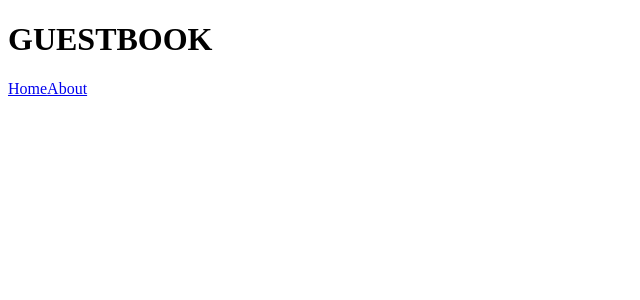
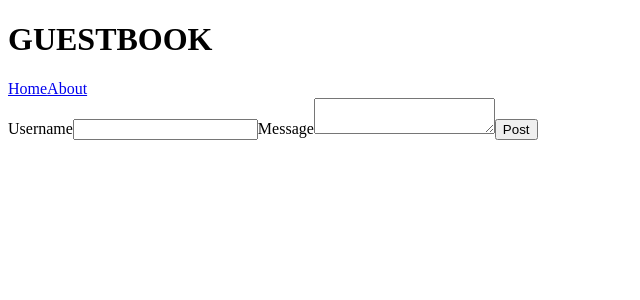
Before and after one commit to viniarski/FSReact, a React (Vite) app in the folder client/: page / in a window 1280 px wide. Shown: the top 300 px of the page, without its empty margins (0-640 px from the left). Built offline with nearby package versions, Linux system fonts and the light colour scheme.

Commit message:
add forms

```diff
--- /dev/null
+++ b/client/src/components/Form.jsx
@@ -0,0 +1,41 @@
+import React from 'react';
+import { useState } from 'react';
+
+export default function Form() {
+  const [formData, setFormData] = useState({ username: '', message: '' });
+
+  const handleChange = (e) => {
+    const { name, value } = e.target;
+    setFormData({ ...formData, [name]: value });
+  };
+
+  const handleSubmit = async (e) => {
+    e.preventDefault();
+    // TODO: form submission
+  };
+
+  return (
+    <div className="container">
+      <form onSubmit={handleSubmit}>
+        <label htmlFor="username">Username</label>
+        <input
+          type="text"
+          id="username"
+          name="username"
+          value={formData.username}
+          onChange={handleChange}
+          required
+        />
+        <label htmlFor="message">Message</label>
+        <textarea
+          id="message"
+          name="message"
+          value={formData.message}
+          onChange={handleChange}
+          required
+        ></textarea>
+        <button type="submit">Post</button>
+      </form>
+    </div>
+  );
+}
--- a/client/src/components/Home.jsx
+++ b/client/src/components/Home.jsx
@@ -1,3 +1,9 @@
+import Form from './Form';
+
 export default function Home() {
-  return <div></div>;
+  return (
+    <div>
+      <Form />
+    </div>
+  );
 }
```
